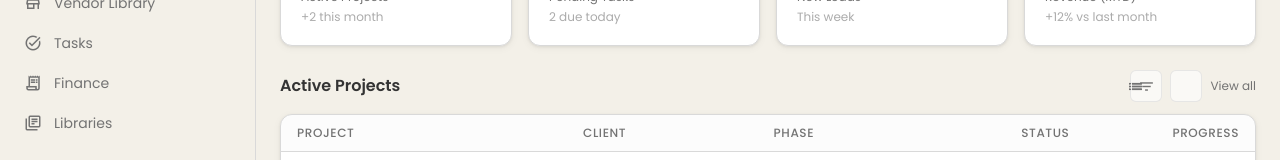
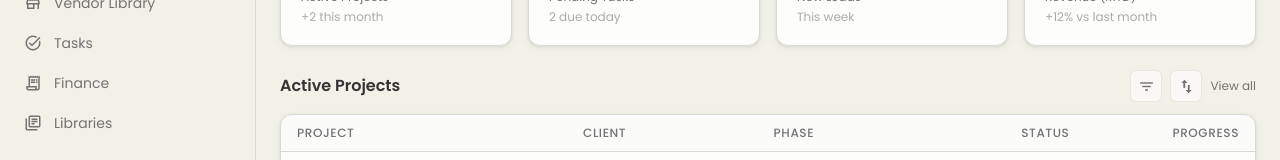
Before and after one commit to mtoma09/studio-os, a Next.js app: page /dashboard in a window 1280 px wide. Shown: the part 268-428 px from the top of the page. Built offline with nearby package versions, Linux system fonts and the light colour scheme.

Commit message:
Fix UI issues and update card backgrounds

```diff
--- a/app/(app)/crm/clients/page.tsx
+++ b/app/(app)/crm/clients/page.tsx
@@ -167,7 +167,7 @@ export default function ClientsPage() {
           <div className="relative">
             <button onClick={() => { setShowSortMenu(!showSortMenu); setShowFilterMenu(false); }} title="Sort"
               className="flex items-center justify-center w-9 h-9 border border-border rounded-lg text-muted-foreground hover:text-foreground hover:bg-muted/50 transition-colors">
-              <span className="material-icons-outlined" style={{ fontSize: 18 }}>list_arrow</span>
+              <span className="material-icons-outlined" style={{ fontSize: 18 }}>swap_vert</span>
             </button>
             {showSortMenu && (
               <>
--- a/app/(app)/crm/leads/page.tsx
+++ b/app/(app)/crm/leads/page.tsx
@@ -116,7 +116,7 @@ export default function LeadsPage() {
           <div className="relative">
             <button onClick={() => { setShowSortMenu(!showSortMenu); setShowFilterMenu(false); }} title="Sort"
               className="flex items-center justify-center w-9 h-9 border border-border rounded-lg text-muted-foreground hover:text-foreground hover:bg-muted/50 transition-colors">
-              <span className="material-icons-outlined" style={{ fontSize: 18 }}>list_arrow</span>
+              <span className="material-icons-outlined" style={{ fontSize: 18 }}>swap_vert</span>
             </button>
             {showSortMenu && (
               <>
--- a/app/(app)/dashboard/page.tsx
+++ b/app/(app)/dashboard/page.tsx
@@ -193,7 +193,7 @@ export default function DashboardPage() {
                   className={`relative flex items-center justify-center w-8 h-8 border rounded-lg transition-colors ${
                     filterStatus !== 'All Statuses' ? 'border-foreground/30 bg-card text-foreground' : 'border-border/60 bg-card/60 text-muted-foreground hover:text-foreground hover:bg-card'
                   }`}>
-                  <span className="material-icons-outlined" style={{ fontSize: 17 }}>list_arrow</span>
+                  <span className="material-icons-outlined" style={{ fontSize: 17 }}>swap_vert</span>
                   {filterStatus !== 'All Statuses' && <span className="absolute top-1 right-1 w-1.5 h-1.5 rounded-full bg-foreground" />}
                 </button>
                 {showSortMenu && (
--- a/app/(app)/projects/page.tsx
+++ b/app/(app)/projects/page.tsx
@@ -233,7 +233,7 @@ export default function ProjectsPage() {
                 title="Sort"
                 className="flex items-center justify-center w-9 h-9 border border-border rounded-lg text-muted-foreground hover:text-foreground hover:bg-muted/50 transition-colors"
               >
-                <span className="material-icons-outlined" style={{ fontSize: 18 }}>list_arrow</span>
+                <span className="material-icons-outlined" style={{ fontSize: 18 }}>swap_vert</span>
               </button>
               {showSortMenu && (
                 <>
--- a/app/(app)/tasks/page.tsx
+++ b/app/(app)/tasks/page.tsx
@@ -241,7 +241,7 @@ export default function TasksPage() {
           <div className="relative">
             <button onClick={() => { setShowSortMenu(!showSortMenu); setShowFilterMenu(false); }} title="Sort"
               className="flex items-center justify-center w-9 h-9 border border-border rounded-lg text-muted-foreground hover:text-foreground hover:bg-muted/50 transition-colors">
-              <span className="material-icons-outlined" style={{ fontSize: 18 }}>list_arrow</span>
+              <span className="material-icons-outlined" style={{ fontSize: 18 }}>swap_vert</span>
             </button>
             {showSortMenu && (
               <>
--- a/app/globals.css
+++ b/app/globals.css
@@ -8,7 +8,7 @@
   :root {
     --background: 48 30% 93%;
     --foreground: 0 0% 20%;
-    --card: 0 0% 100%;
+    --card: 40 30% 99%;
     --card-foreground: 0 0% 20%;
     --popover: 0 0% 100%;
     --popover-foreground: 0 0% 20%;
```
Also changed, not shown: 1 other file (tests, documents, lock files or other folders).
